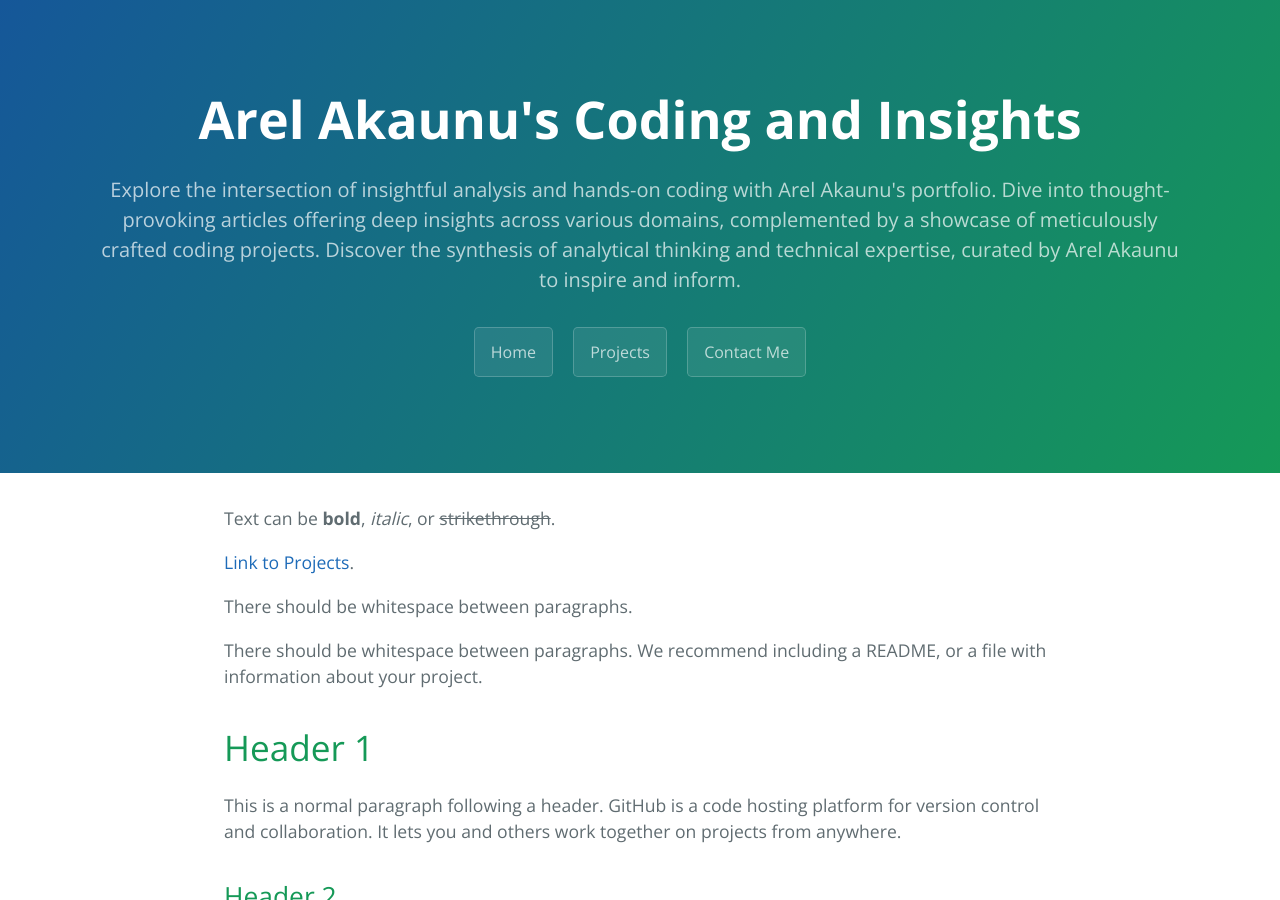
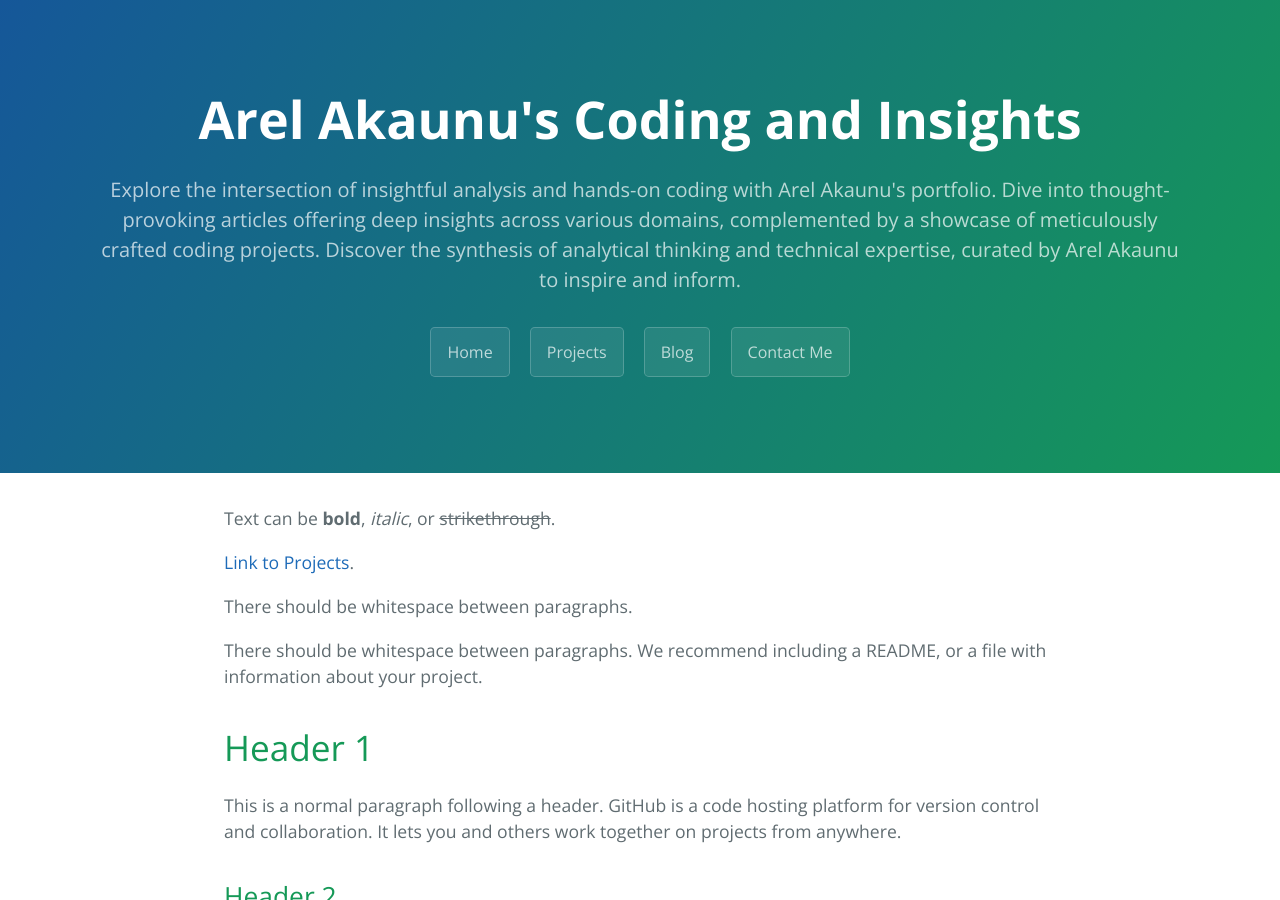
Before and after one commit to arelakaunu/arelakaunu.github.io, a Jekyll site: the page built from index.md, in a window 1280 px wide and 900 px high. Built offline with Jekyll 4.4.1, drawn with Linux system fonts in a browser that asks for light colours.

Commit message:
Update default.html

```diff
--- a/_layouts/default.html
+++ b/_layouts/default.html
@@ -20,6 +20,7 @@
       <h2 class="project-tagline">{{ page.description | default: site.description | default: site.github.project_tagline }}</h2>
       <a href="/" class="btn">Home</a> <!-- Link to home page -->
       <a href="/projects.html" class="btn">Projects</a> <!-- Link to projects page -->
+      <a href="/blog.html" class="btn">Blog</a> <!-- Link to blog page -->
       <a href="/contact.html" class="btn">Contact Me</a> <!-- Link to contact page -->
     </header>
 
```
